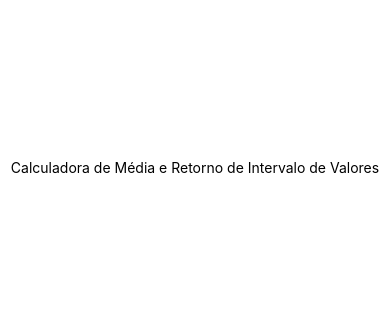
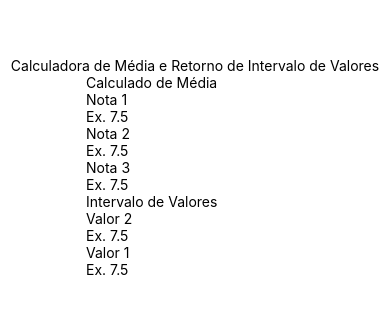
Before and after one commit to danleysilva/layoutreact, a React Native app in the folder my-project/: screen / in a window 390 px wide. Shown: the part 255-568 px from the top of the page. Built offline with nearby package versions, Linux system fonts and the light colour scheme.

Commit message:
Added input
Added the input's of notes and values

```diff
--- a/my-project/App.js
+++ b/my-project/App.js
@@ -1,11 +1,13 @@
 import { StyleSheet, View } from 'react-native';
 import Title from './src/components/Title/';
+import Main from './src/components/Main/';
 
 
 export default function App() {
   return (
     <View style={styles.container}>
       <Title/>
+      <Main/>
     </View>
   );
 }
--- /dev/null
+++ b/my-project/src/components/Form/index.js
@@ -0,0 +1,44 @@
+import React from "react";
+import { View, Text, TextInput } from "react-native";
+
+export default function Main (){
+    return(
+        <View>
+            <View>
+                <Text>Calculado de Média</Text>
+            </View>
+            <View>
+                <Text>Nota 1</Text>
+                <TextInput
+                placeholder="Ex. 7.5"
+                keyboardType="numeric"
+                />
+                <Text>Nota 2</Text>
+                <TextInput
+                placeholder="Ex. 7.5"
+                keyboardType="numeric"
+                />
+                <Text>Nota 3</Text>
+                <TextInput
+                placeholder="Ex. 7.5"
+                keyboardType="numeric"
+                />
+            </View>
+            <View>
+                <Text>Intervalo de Valores</Text>
+            </View>
+            <View>
+                <Text>Valor 2</Text>
+                <TextInput
+                placeholder="Ex. 7.5"
+                keyboardType="numeric"
+                />
+                <Text>Valor 1</Text>
+                <TextInput
+                placeholder="Ex. 7.5"
+                keyboardType="numeric"
+                />
+            </View>
+        </View>
+    );
+}
--- /dev/null
+++ b/my-project/src/components/Main/index.js
@@ -0,0 +1,12 @@
+import React from "react";
+import { View } from "react-native";
+import Form from "../Form/"
+
+export default function Title () {
+    return(
+        <View>
+            <Form/>
+        </View>
+    );
+
+}
```
